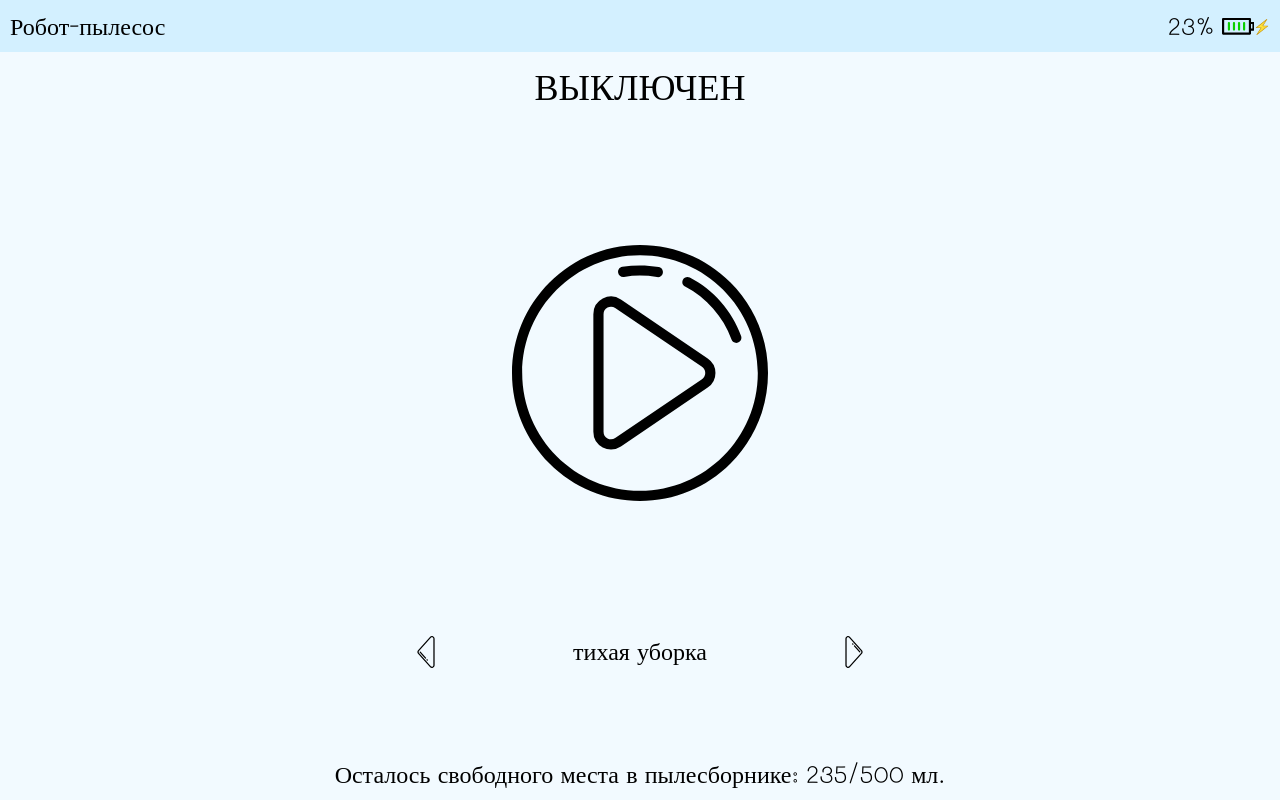
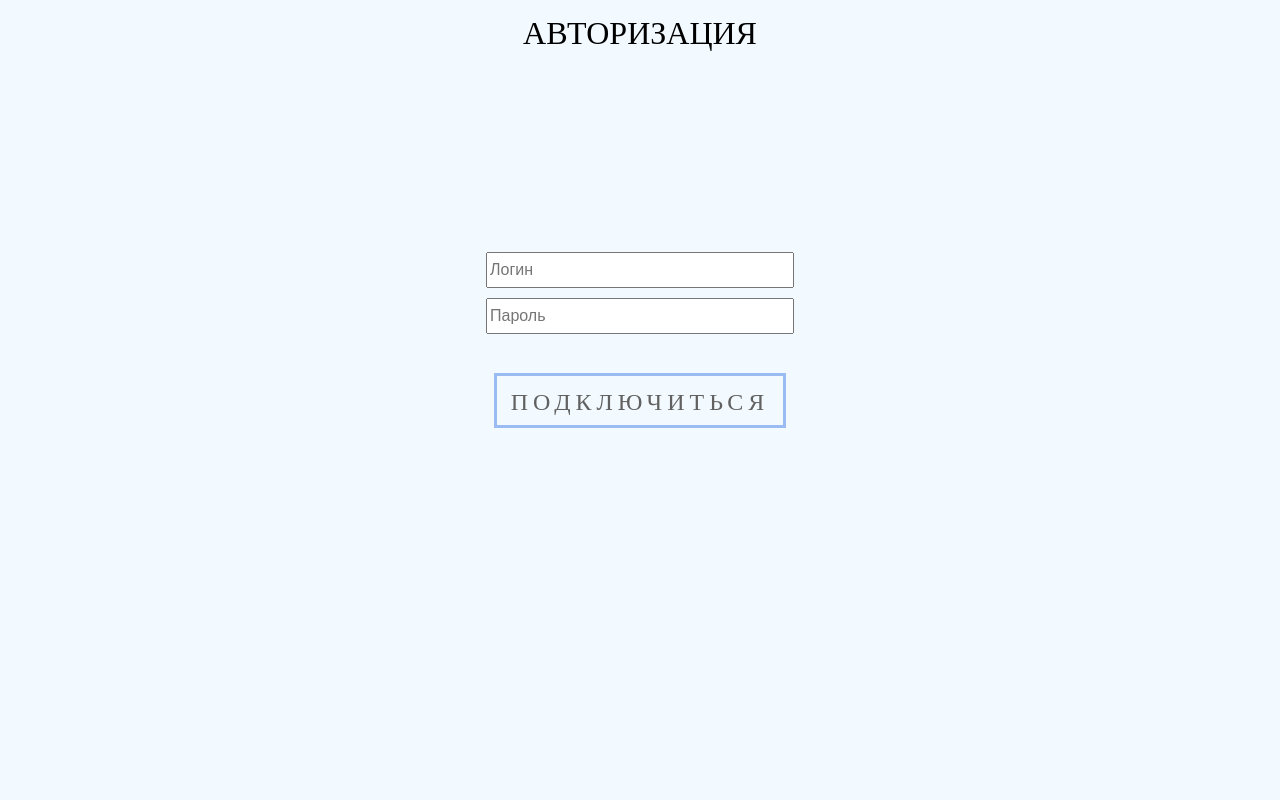
Before and after one commit to FDLV/electron-react_smart-house, a React (Create React App) app: page / in a window 1280 px wide. Built offline with nearby package versions, Linux system fonts and the light colour scheme.

Commit message:
Front-end with Auth page

```diff
--- a/src/App.css
+++ b/src/App.css
@@ -31,3 +31,32 @@
   50% { color: rgba(34, 34, 34, 0); }
   100% { color: rgba(34, 34, 34, 1); }
 }
+
+.container {
+  margin-top: 30px;
+  display: flex;
+  align-items: center;
+  justify-content: center;
+  width: 300px;
+}
+.animated-word {
+  font-family: 'Mali', cursive;
+  border: none;
+  background: transparent;
+  letter-spacing: 5px;
+  font-weight: normal;
+  font-size: 24px;
+  text-align: center;
+  color: #616161;
+  cursor: pointer;
+  outline: 3px solid;
+  outline-color: rgba(71, 126, 232,0.5);
+  outline-offset: 8px;
+  transition: all 600ms cubic-bezier(0.2, 0, 0, 0.8);
+}
+
+.animated-word:hover {
+  color: rgba(71, 126, 232, 0.7);
+  outline-color: rgba(89, 95, 109, 0);
+  outline-offset: 25px;
+}
--- a/src/App.js
+++ b/src/App.js
@@ -23,11 +23,40 @@ const ReConnect = {
   outline: "none"
 }
 
+const AuthText = {
+  fontSize: "32px",
+  height: "32px",
+  padding: "10px",
+  textAlign: "center",
+}
+
+const AuthForm = {
+  width: "100%",
+  height: "calc(100vh - 52px)",
+  display: "flex",
+  flexDirection: "column",
+  alignItems: "center",
+}
+
+const Login = {
+  margin: "25vh 10px 10px 10px",
+  width: "300px",
+  height: "30px",
+  fontSize: "16px"
+}
+
+const Password = {
+  margin: "0 10px 20px 10px",
+  width: "300px",
+  height: "30px",
+  fontSize: "16px"
+}
+
 class App extends React.Component {
   constructor(props) {
     super(props)
 
-    this.state = {ColorBackground: "red", connection: true}
+    this.state = {ColorBackground: "red", connection: true, auth: false}
 
     this.ClickDown = this.ClickDown.bind(this)
     this.ClickUp = this.ClickUp.bind(this)
@@ -42,6 +71,7 @@ class App extends React.Component {
   }
 
   render() {
+    if (this.state.auth) {
       if (this.state.connection) {
         return (
           <div>
@@ -82,6 +112,23 @@ class App extends React.Component {
         );
       }
     }
+    else {
+      return (
+        <div>
+          <div style={AuthText}>
+            АВТОРИЗАЦИЯ
+          </div>
+          <div style={AuthForm}>
+            <input style={Login} type="text" placeholder="Логин"/>
+            <input style={Password} type="password" placeholder="Пароль"/>
+            <div className="container">
+              <button className="animated-word">ПОДКЛЮЧИТЬСЯ</button>
+            </div>
+          </div>
+        </div>
+      );
+    }
+  }
 }
 
 export default App;
--- a/src/index.css
+++ b/src/index.css
@@ -1,9 +1,6 @@
 body {
   margin: 0;
   padding: 0;
-  font-family: -apple-system, BlinkMacSystemFont, 'Segoe UI', 'Roboto', 'Oxygen',
-    'Ubuntu', 'Cantarell', 'Fira Sans', 'Droid Sans', 'Helvetica Neue',
-    sans-serif;
   -webkit-font-smoothing: antialiased;
   -moz-osx-font-smoothing: grayscale;
   background: #F2FAFF;
```
Lines whose indentation alone changed are shown as unchanged.
